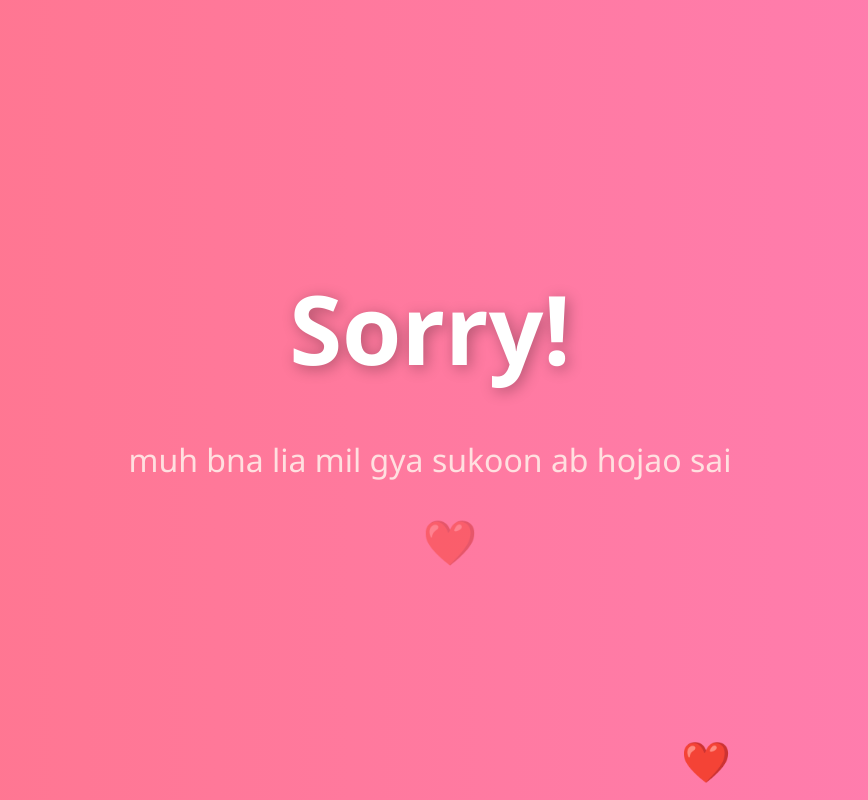
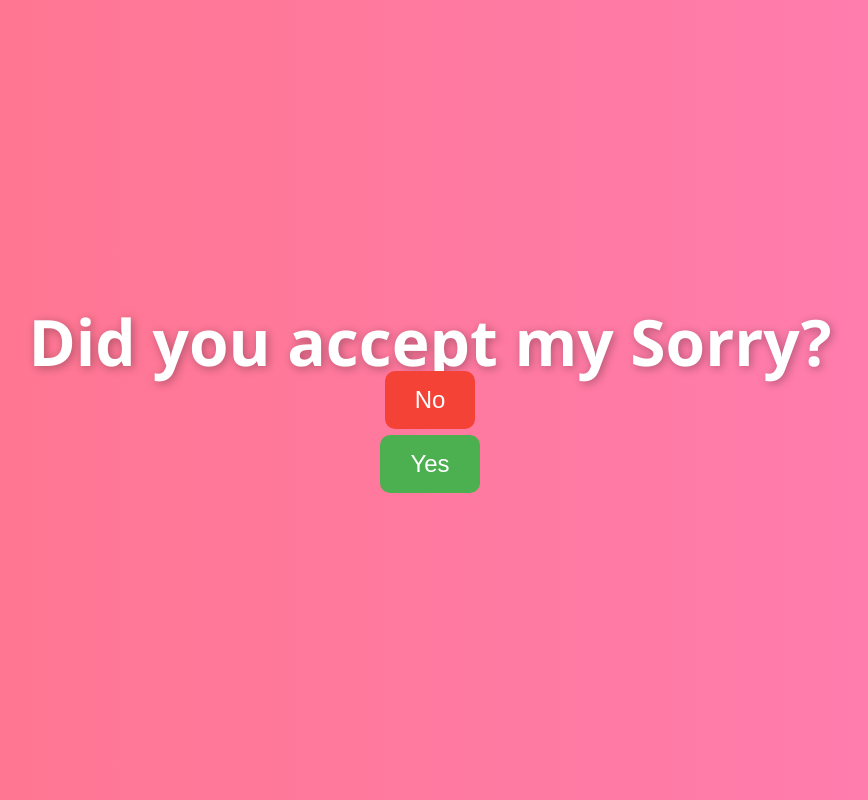
Before and after one commit to localseoservices06666-bot/sorry--page, a plain HTML site: page index.html in a window 1280 px wide. Shown: the top 800 px of the page, without its empty margins (210-1078 px from the left). Drawn offline with Linux system fonts and the light colour scheme.

Commit message:
Add files via upload

```diff
--- a/index.html
+++ b/index.html
@@ -3,9 +3,8 @@
 <head>
 <meta charset="UTF-8">
 <meta name="viewport" content="width=device-width, initial-scale=1.0">
-    <title>Sorry!</title>
+<title>Did you accept my Sorry?</title>
 <style>
-        /* Full screen center setup */
     body {
         margin: 0;
         height: 100vh;
@@ -16,58 +15,83 @@
         background: linear-gradient(to right, #ff758c, #ff7eb3);
         font-family: 'Segoe UI', Tahoma, Geneva, Verdana, sans-serif;
         color: white;
+        overflow: hidden;
         text-align: center;
-            overflow: hidden;
+        position: relative;
     }
 
-        /* Big Sorry text */
     h1 {
-            font-size: 6em;
-            margin: 0;
-            animation: float 2s ease-in-out infinite;
-            text-shadow: 3px 3px 15px rgba(0,0,0,0.3);
+        font-size: 4em;
+        margin: 0 0 40px 0;
+        text-shadow: 2px 2px 10px rgba(0,0,0,0.3);
     }
 
-        /* Custom message */
-        p {
-            font-size: 2em;
-            margin-top: 20px;
-            color: #ffe0e0;
+    .btn {
+        padding: 15px 30px;
+        font-size: 1.5em;
+        margin: 10px;
+        cursor: pointer;
+        border: none;
+        border-radius: 10px;
+        transition: all 0.3s ease;
     }
 
-        /* Floating animation for h1 */
-        @keyframes float {
-            0% { transform: translateY(0); }
-            50% { transform: translateY(-25px); }
-            100% { transform: translateY(0); }
+    .yes {
+        background-color: #4CAF50;
+        color: white;
     }
 
-        /* Heart emoji floating */
-        .heart {
+    .no {
+        background-color: #f44336;
+        color: white;
         position: absolute;
-            font-size: 2em;
-            animation: rise 4s linear infinite;
-            opacity: 0.8;
     }
 
-        @keyframes rise {
-            0% { transform: translateY(100vh) scale(1); opacity: 0.8; }
-            50% { opacity: 1; }
-            100% { transform: translateY(-10vh) scale(1.5); opacity: 0; }
+    .btn:hover {
+        transform: scale(1.1);
+    }
+
+    #nextMessage {
+        display: none;
+        font-size: 3em;
+        margin-top: 50px;
+        color: yellow;
+        text-shadow: 2px 2px 10px rgba(0,0,0,0.5);
     }
 </style>
 </head>
 <body>
 
-    <h1>Sorry!</h1>
-    <p>muh bna lia mil gya sukoon ab hojao sai</p>
+<h1>Did you accept my Sorry?</h1>
 
-    <!-- Floating hearts (only red hearts) -->
-    <div class="heart" style="left:10%; animation-delay:0s;">❤️</div>
-    <div class="heart" style="left:30%; animation-delay:1s;">❤️</div>
-    <div class="heart" style="left:50%; animation-delay:2s;">❤️</div>
-    <div class="heart" style="left:70%; animation-delay:3s;">❤️</div>
-    <div class="heart" style="left:90%; animation-delay:4s;">❤️</div>
+<button class="btn yes" onclick="showNext()">Yes</button>
+<button class="btn no" id="noBtn">No</button>
+
+<h1 id="nextMessage">ajao phir dafa ho</h1>
+
+<script>
+    const noBtn = document.getElementById('noBtn');
+
+    function moveNoButton() {
+        const x = Math.random() * (window.innerWidth - noBtn.offsetWidth);
+        const y = Math.random() * (window.innerHeight - noBtn.offsetHeight);
+        noBtn.style.left = x + 'px';
+        noBtn.style.top = y + 'px';
+    }
+
+    // Move No button on hover or click
+    noBtn.addEventListener('mouseenter', moveNoButton);
+    noBtn.addEventListener('click', moveNoButton);
+
+    function showNext() {
+        // Hide buttons and heading
+        document.querySelector('h1').style.display = 'none';
+        document.querySelector('.yes').style.display = 'none';
+        document.querySelector('.no').style.display = 'none';
+        // Show next message
+        document.getElementById('nextMessage').style.display = 'block';
+    }
+</script>
 
 </body>
 </html>
```
Lines whose indentation alone changed are shown as unchanged.
